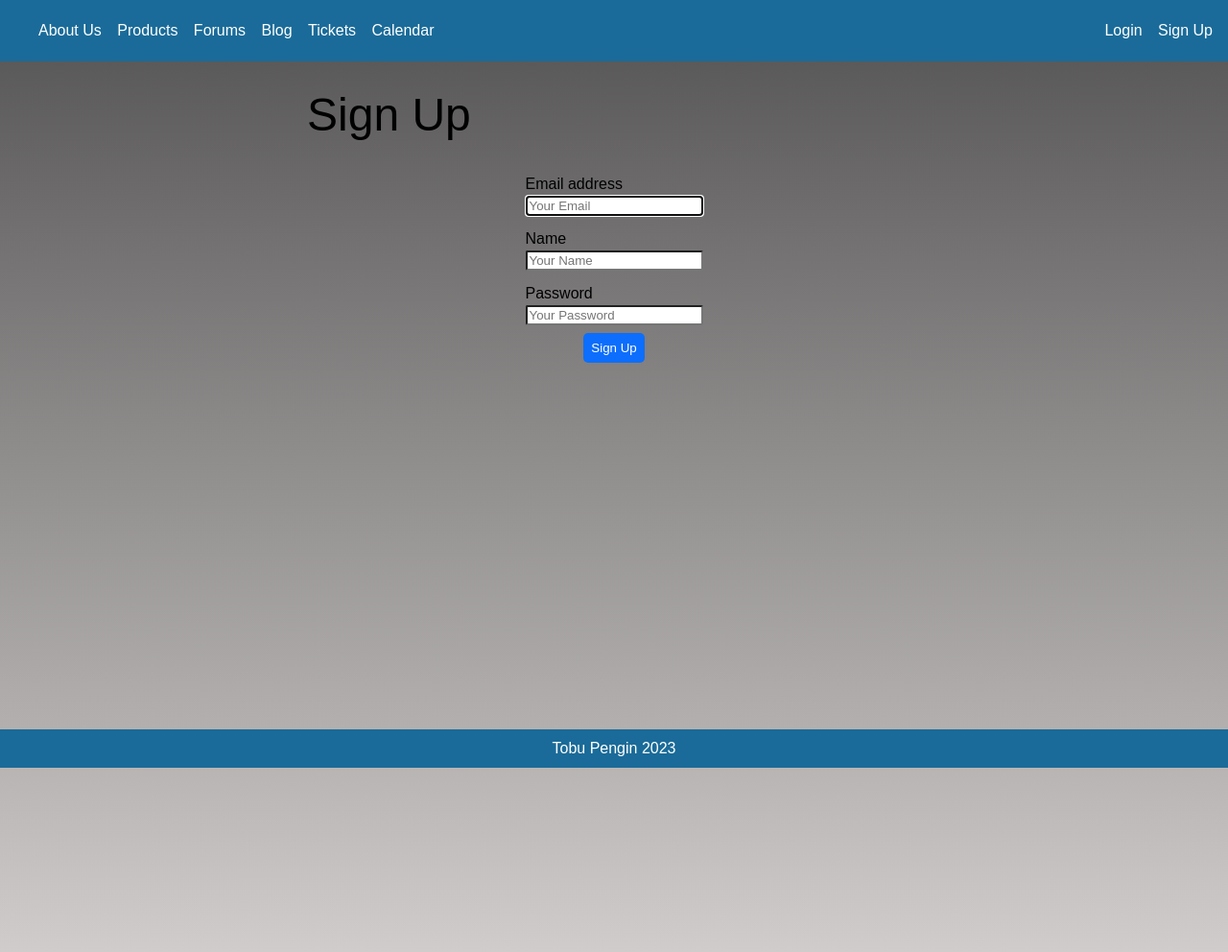
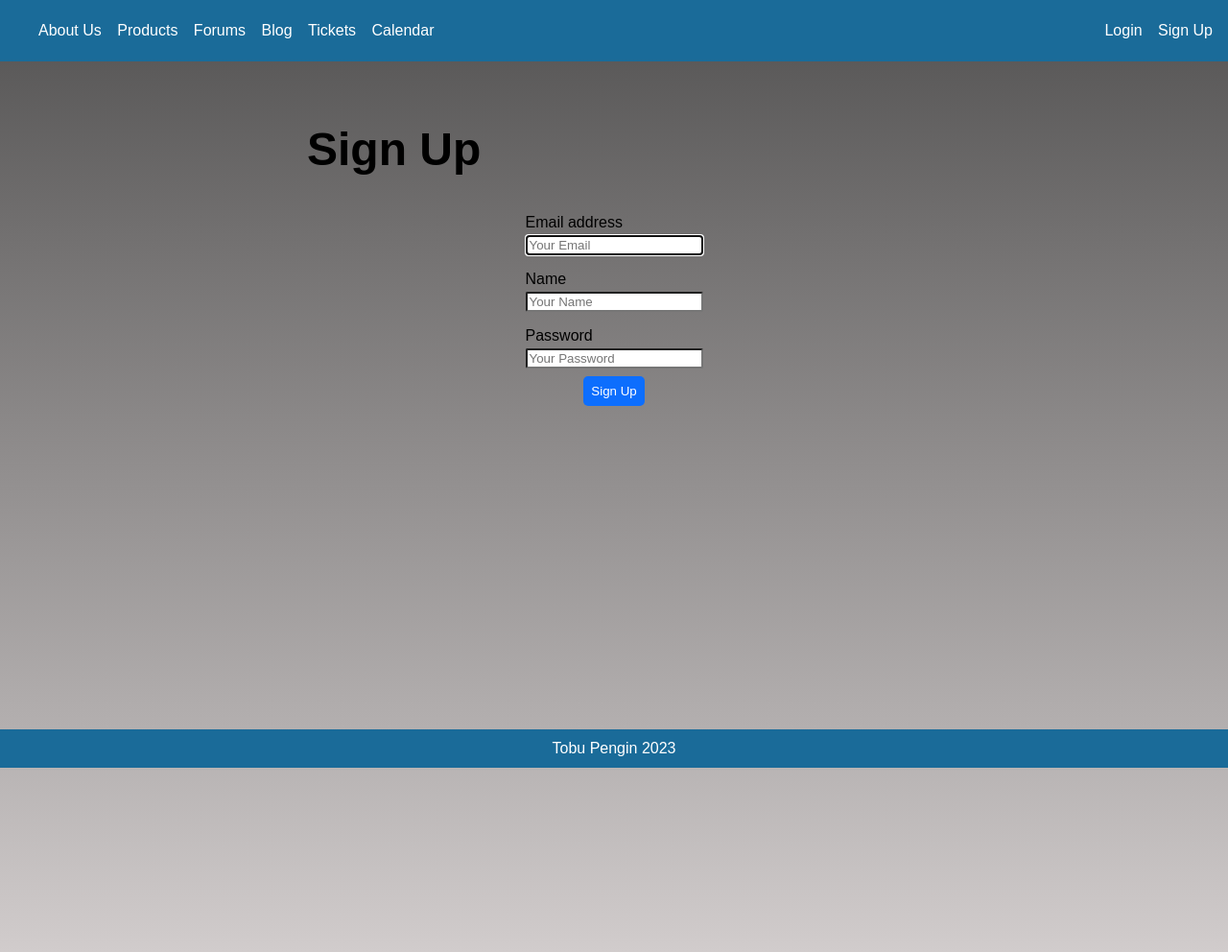
Before and after one commit to Pengin-Open-Source/pengin-pi, a Flask app: page /signup in a window 1280 px wide. Shown: the whole page at 96% size. Run offline with Flask 2, Linux system fonts and the light colour scheme; data that the repository does not hold is empty; some libraries are stand-ins or nearby versions.

Commit message:
remove CSS reset

```diff
--- a/app/static/new.css
+++ b/app/static/new.css
@@ -1,66 +1,3 @@
-/* CSS RESET */
-/* http://meyerweb.com/eric/tools/css/reset/
-   v2.0 | 20110126
-   License: none (public domain)
-*/
-html, body, div, span, applet, object, iframe,
-h1, h2, h3, h4, h5, h6, p, blockquote, pre,
-a, abbr, acronym, address, big, cite, code,
-del, dfn, img, ins, kbd, q, s, samp,
-small, strike, sub, sup, tt, var,
-b, u, i, center,
-dl, dt, dd, ol, ul, li,
-fieldset, form, label, legend,
-table, caption, tbody, tfoot, thead, tr, th, td,
-article, aside, canvas, details, embed,
-figure, figcaption, footer, header, hgroup,
-menu, nav, output, ruby, section, summary,
-time, mark, audio, video {
-	margin: 0;
-	padding: 0;
-	border: 0;
-	font-size: 100%;
-	font: inherit;
-	vertical-align: baseline;
-}
-/* HTML5 display-role reset for older browsers */
-article, aside, details, figcaption, figure,
-footer, header, hgroup, menu, nav, section {
-	display: block;
-}
-body {
-	line-height: 1;
-}
-ol, ul {
-	list-style: none;
-}
-blockquote, q {
-	quotes: none;
-}
-blockquote:before, blockquote:after,
-q:before, q:after {
-	content: '';
-	content: none;
-}
-table {
-	border-collapse: collapse;
-	border-spacing: 0;
-}
-
-/* Allow Commonmark */
-/*
-  Add "commonmark" class to all sections requiring commonmark formatting.
-  If any other issues found add them to this section
-*/
-.commonmark  ul {
-	list-style: disc;
-}
-
-.commonmark  ul {
-	list-style: decimal;
-}
-
-/* CSS MAIN */
 /* Variables */
 :root {
   --main-blue: #1a6b99;
```
